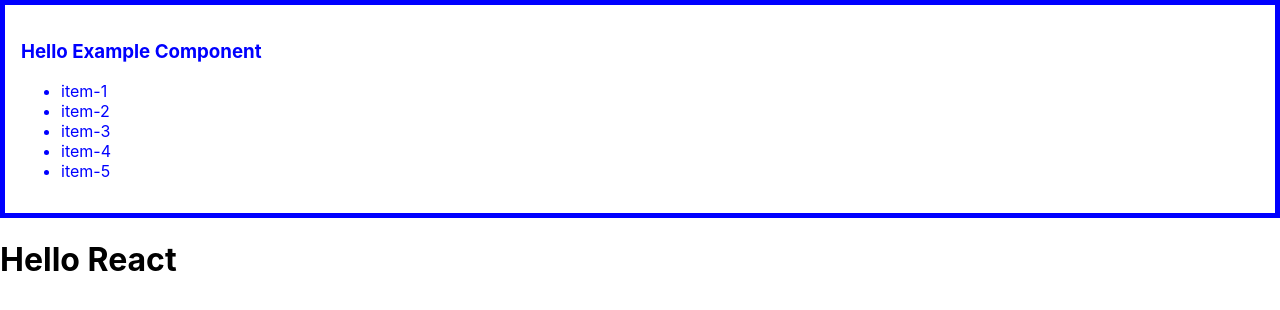
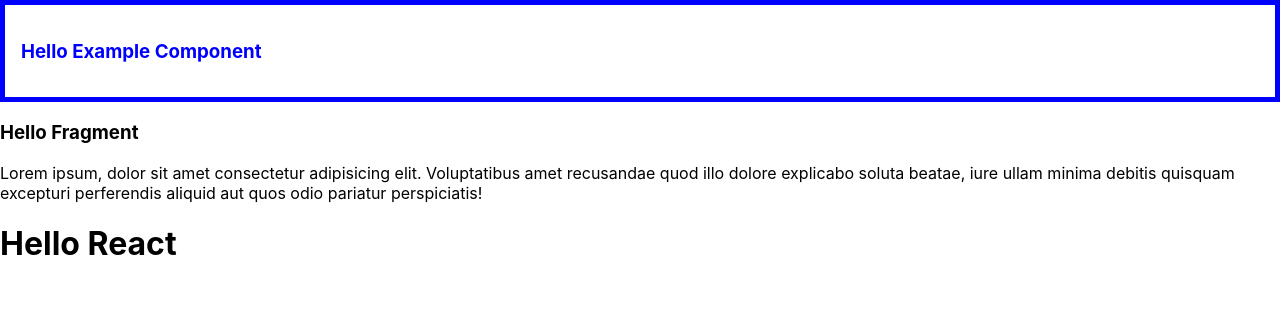
Before and after one commit to yooda123/sample_react, a React (Create React App) app: page / in a window 1280 px wide. Shown: the top 310 px of the page. Built offline with nearby package versions, Linux system fonts and the light colour scheme.

Commit message:
075_fragment

```diff
--- a/src/components/Child.js
+++ b/src/components/Child.js
@@ -1,11 +1,17 @@
-import { List } from "./List"
+import React from "react"
 
 const Child = () => {
   return (
+    <React.Fragment key="">
     <div className="component">
       <h3>Hello Example Component</h3>
-      <List />
     </div>
+    <h3>Hello Fragment</h3>
+    <p>Lorem ipsum, dolor sit amet consectetur adipisicing elit.
+        Voluptatibus amet recusandae quod illo dolore explicabo soluta beatae,
+        iure ullam minima debitis quisquam excepturi perferendis aliquid aut
+        quos odio pariatur perspiciatis!</p>
+    </React.Fragment>
   )
 }
 
```
